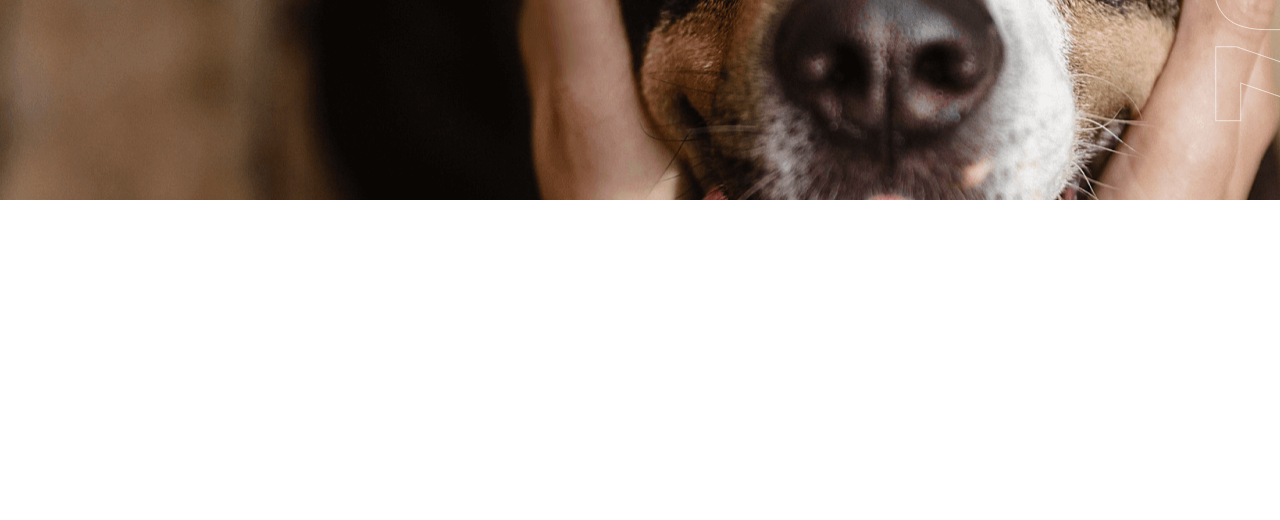
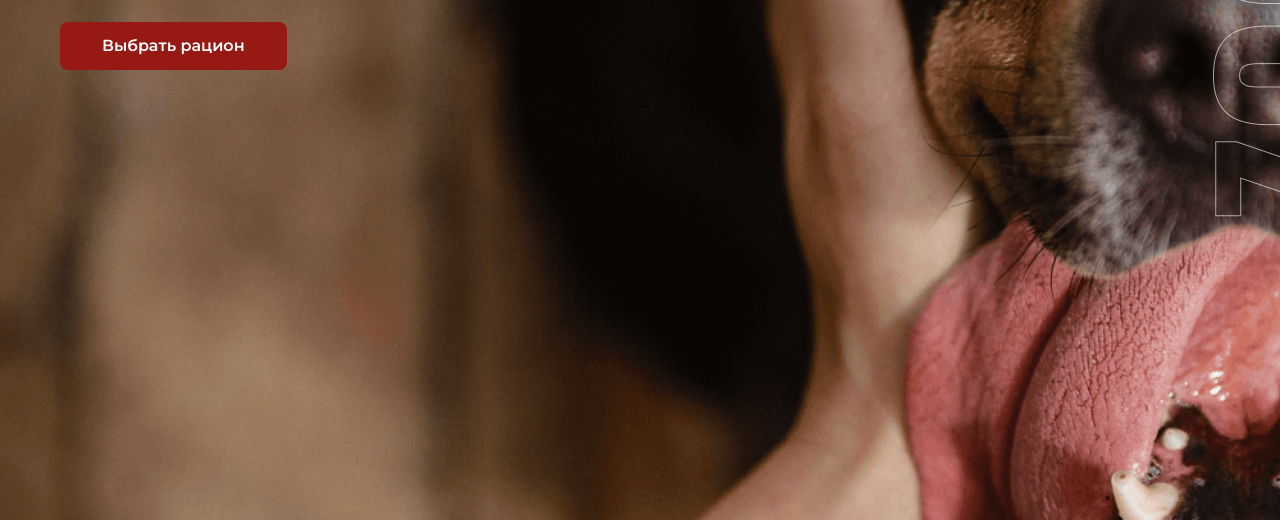
Before and after one commit to zaha1223/Zoov, a plain HTML site: page index.html in a window 1280 px wide. Shown: the part 505-1025 px from the top of the page. Before the commit the page ends 885 px from the top, so only its background shows below. Drawn offline with nearby package versions, Linux system fonts and the light colour scheme.

Commit message:
refresh hero bg2

```diff
--- a/scss/block/_hero.scss
+++ b/scss/block/_hero.scss
@@ -1,12 +1,11 @@
 .hero-section {
-  margin-bottom: 180px;
+  padding: 225px 0;
   background-image: url(../../imgs/hero-bg.png);
   background-repeat: no-repeat;
-  background-position: top center;
+  background-size: cover;
 }
 .hero-info {
   max-width: 490px;
-  margin-top: 130px;
   position: relative;
   background-image: url(../../imgs/hero-bg-mark.png);
   background-repeat: no-repeat;
```
Also changed, not shown: css/main.css, 1 other file.
